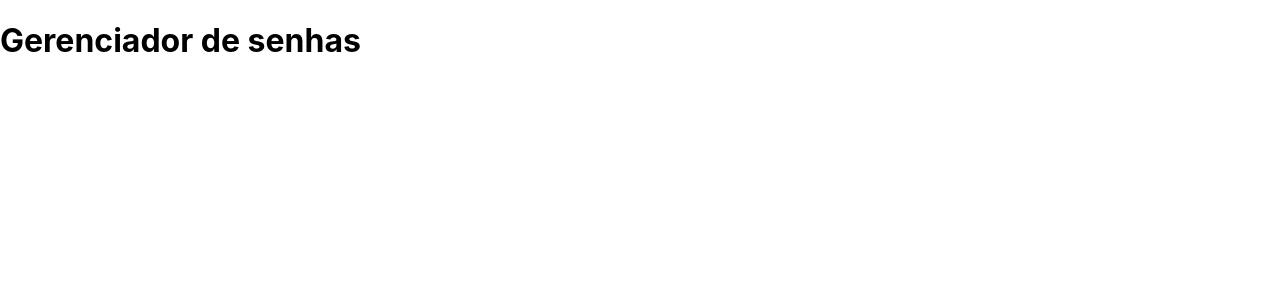
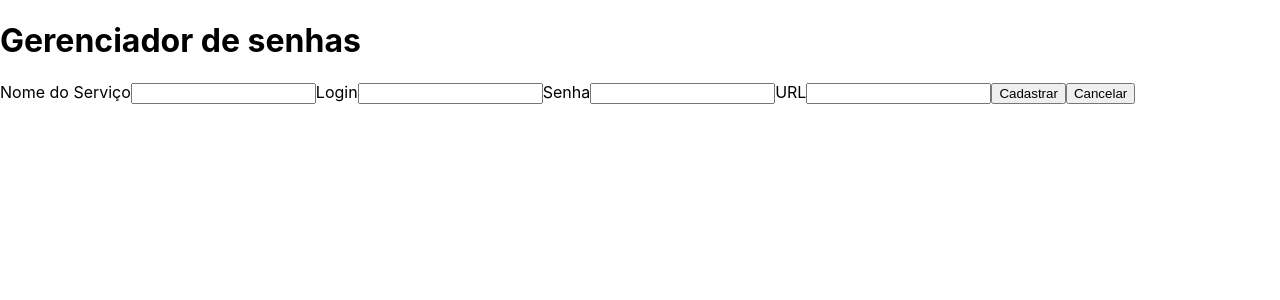
Before and after one commit to OliveiraBruno24/Password-Manager, a React (Vite) app: page / in a window 1280 px wide. Shown: the top 300 px of the page. Built offline with nearby package versions, Linux system fonts and the light colour scheme.

Commit message:
requisito 2

```diff
--- a/src/App.tsx
+++ b/src/App.tsx
@@ -2,11 +2,13 @@ import './App.css';
 
 import { Component } from 'react';
 import { Header } from './components/Header';
+import { Form } from './components/Form';
 
 function App() {
   return (
     <div>
       <Header />
+      <Form />
     </div>
   );
 }
--- a/src/components/Form.tsx
+++ b/src/components/Form.tsx
@@ -0,0 +1,42 @@
+export function Form() {
+  return (
+    <>
+      <label htmlFor="nome">
+        Nome do Serviço
+        <input
+          id="nome"
+          type="text"
+          name="Nome do Serviço"
+        />
+      </label>
+      <label htmlFor="login">
+        Login
+        <input
+          id="login"
+          type="text"
+          name="Login"
+          required
+        />
+      </label>
+      <label htmlFor="senha">
+        Senha
+        <input
+          id="senha"
+          type="password"
+          name="Senha"
+          required
+        />
+      </label>
+      <label htmlFor="URL">
+        URL
+        <input
+          id="URL"
+          type="text"
+          name="URL"
+        />
+      </label>
+      <button>Cadastrar</button>
+      <button>Cancelar</button>
+    </>
+  );
+}
```
